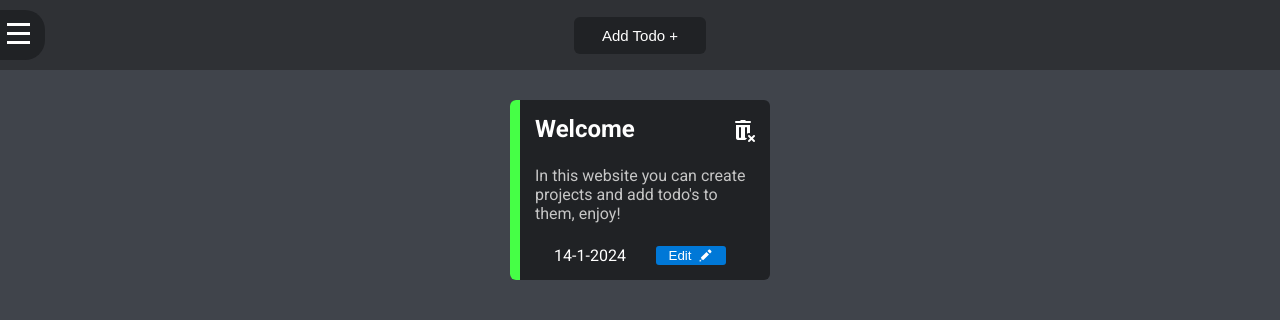
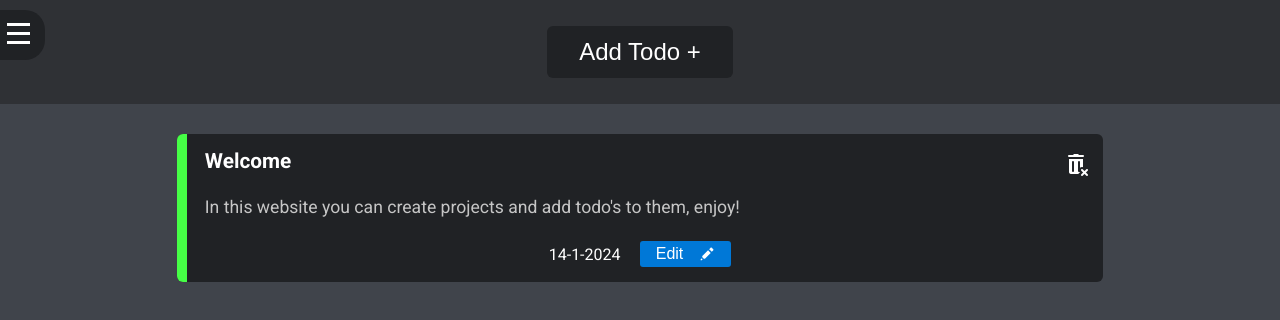
Before and after one commit to ionathansideras/my-todos, a website built with Vite: page index.html in a window 1280 px wide. Built offline with nearby package versions, Linux system fonts and the light colour scheme.

Commit message:
Update header and main styles

```diff
--- a/styles/header.css
+++ b/styles/header.css
@@ -1,5 +1,5 @@
 header {
-  height: 70px;
+  height: 13vh;
   background-color: #2f3135;
   display: flex;
   justify-content: center;
@@ -10,8 +10,8 @@ header {
   border: none;
   border-radius: 6px;
   color: white;
-  padding: 10px 28px;
-  font-size: 15px;
+  padding: 1.5vh 2rem;
+  font-size: 1.5rem;
   cursor: pointer;
   background-color: #202225;
   transition: all 0.3s ease-in-out;
@@ -19,3 +19,10 @@ header {
 .open-todo-form:hover {
   background-color: #4e4e50;
 }
+
+@media screen and (max-width: 600px) {
+  .open-todo-form {
+    font-size: 4vw;
+    padding: 1.5vh 5vw;
+  }
+}
--- a/styles/main.css
+++ b/styles/main.css
@@ -17,8 +17,7 @@ main {
 .todo-div {
   display: flex;
   flex-direction: column;
-  width: 230px;
-  height: 150px;
+  width: 70%;
   justify-content: space-between;
   background-color: #202225;
   padding: 15px;
@@ -39,6 +38,7 @@ main {
   top: 18px;
   right: 15px;
   cursor: pointer;
+  width: 1.5rem;
 }
 
 /* Priority indicator styling */
@@ -73,28 +73,32 @@ main {
 }
 
 .todo-name {
-  width: 190px;
-  padding-left: 10px;
+  width: 80%;
+  padding-left: 1vw;
+  font-size: 1.3rem;
   overflow-wrap: break-word;
 }
 
 .todo-details {
   width: 95%;
-  padding-left: 10px;
+  padding-left: 1vw;
+  font-size: 1.1rem;
+  padding: 3vh 0 3vh 1vw;
   overflow-wrap: break-word;
   color: rgb(198, 198, 198);
 }
 
 /* Edit button styling */
 #edit {
-  width: 70px;
   color: white;
   border: none;
   display: flex;
-  margin-left: 30px;
+  margin-left: 1.5vw;
   justify-content: space-evenly;
   align-items: center;
   border-radius: 3px;
+  font-size: 1rem;
+  padding: 0.5vh 1rem;
   cursor: pointer;
   background-color: #0078d7;
   transition: all 0.3s ease-in-out;
@@ -106,11 +110,12 @@ main {
 }
 
 #edit > img {
-  width: 15px;
-  height: 15px;
+  width: 1rem;
+  margin-left: 1rem;
 }
 /* Todo deadline container styling */
 .todo-deadline {
   display: flex;
   align-items: center;
+  font-size: 1rem;
 }
```
